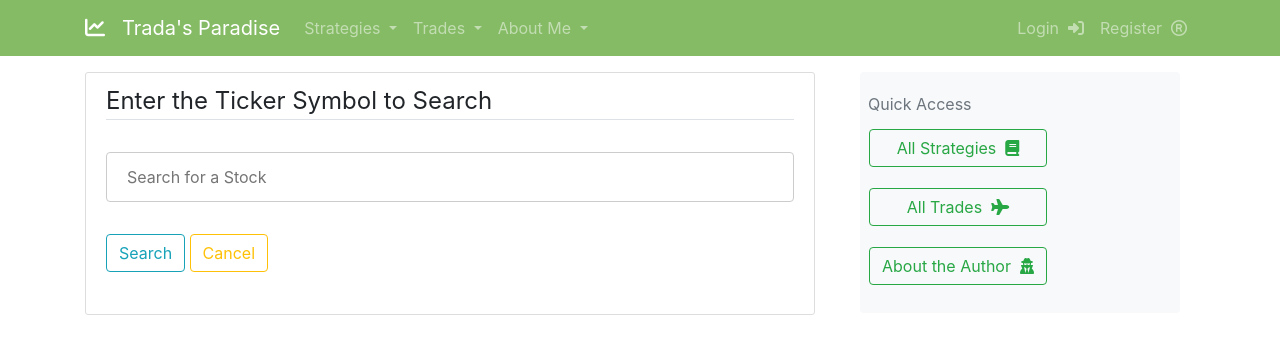
After one commit to HanlinMiao/django-finance-project, a Django app: page /search-stock/ in a window 1280 px wide. The commit adds this page. Shown: the top 354 px of the page. Run offline with Django 3.2, Linux system fonts and the light colour scheme; data comes from the database, SQL or seed files in the repository; some libraries are stand-ins or nearby versions.

Commit message:
added search stock functionality, need to implement try..catch.. block to prevent default

```diff
--- a/strategies/templates/strategies/base.html
+++ b/strategies/templates/strategies/base.html
@@ -50,7 +50,7 @@
                 <div class="dropdown-menu" aria-labelledby="dropdownMenuButton">
                   <a class="dropdown-item" href="{% url 'user-stock-dashboard' user.username %}">Track Your Stocks&nbsp;&nbsp;<i class="fa fa-balance-scale"></i></a>
                   <a class="dropdown-item" href="{% url 'strategy-create' %}">Add Stocks to Your Portfolio&nbsp;&nbsp;<i class="fa fa-lightbulb-o" aria-hidden="true"></i></a>
-                  <a class="dropdown-item" href="{% url 'strategy-create' %}">Search For A Stock&nbsp;&nbsp;<i class="fa fa-search" aria-hidden="true"></i></a>
+                  <a class="dropdown-item" href="{% url 'search-stock' %}">Search For A Stock&nbsp;&nbsp;<i class="fa fa-search" aria-hidden="true"></i></a>
                 </div>
               </div>
               {% endif %}
--- /dev/null
+++ b/strategies/templates/strategies/search_stock.html
@@ -0,0 +1,46 @@
+{% extends "strategies/base.html" %}
+{% load crispy_forms_tags %}
+{% block content %}
+<style>
+    input[type=text], select {
+      width: 100%;
+      padding: 12px 20px;
+      margin: 8px 0;
+      display: inline-block;
+      border: 1px solid #ccc;
+      border-radius: 4px;
+      box-sizing: border-box;
+    }
+
+    input[type=submit] {
+      width: 100%;
+      background-color: #4CAF50;
+      color: white;
+      padding: 14px 20px;
+      margin: 8px 0;
+      border: none;
+      border-radius: 4px;
+      cursor: pointer;
+    }
+
+    input[type=submit]:hover {
+      background-color: #45a049;
+    }
+</style>
+	<div class = "content-section">
+        <form action="{% url 'search-stock' %}" method="get">
+			{% csrf_token %}
+			<fieldset class = "form-group">
+				<legend class = "border-bottom mb-4">
+					Enter the Ticker Symbol to Search
+				</legend>
+                    <input name="q" type="text" placeholder="Search for a Stock">
+                <br>
+				<br>
+				<div class="form-group">
+					<button class = "btn btn-outline-info" type ="submit" value="Search">Search</button>
+					<a href="{% url 'index' %}" class="btn btn-outline-warning">Cancel</a>
+				</div>
+		</form>
+	</div>
+{% endblock content %}
--- a/strategies/urls.py
+++ b/strategies/urls.py
@@ -20,8 +20,9 @@
     download_script,
     script_loading,
     live_view,
+    search_stock,
     historical_chart,
-    get_historical_price
+    get_historical_price,
 )
 
 urlpatterns = [
@@ -45,4 +46,5 @@
     path('trade/<int:pk>/tickers/', download_ticker_file, name='download-ticker'),
     path('trade/<int:pk>/script/', download_script, name='download-script'),
     path('trade/<int:pk>/loading/', script_loading, name='loading'),
+    path('search-stock/', search_stock, name='search-stock'),
 ]
--- a/strategies/views.py
+++ b/strategies/views.py
@@ -2,6 +2,7 @@
 from django.shortcuts import render, redirect
 from django.urls import reverse, reverse_lazy
 from django import forms
+from django.contrib import messages
 from django.views.generic import (
     ListView,
     DetailView,
@@ -26,7 +27,8 @@
 from  yahoo_fin import stock_info as si
 import yfinance as yf
 from datetime import date, timedelta, datetime
-import json
+from django.urls import reverse
+from urllib.parse import urlencode
 
 
 class StrategyCreateView(CreateView):
@@ -196,6 +198,18 @@
     interval = "daily"
     return render(request, "strategies/home.html", {"strategies": strategies, "stocks": stocks, "interval": interval})
 
+def search_stock(request):
+    if request.GET.get('q', False):
+        try:
+            stock = request.GET.get('q', False)
+            return redirect('stock-price', stock)
+        except AssertionError:
+            messages.warning(f'{stock} data not available at this moment')
+            return redirect('search-stock')
+
+    strategies = get_all_strategies()
+    return render(request, "strategies/search_stock.html", {"strategies": strategies})
+
 def live_view(request, stock):
     strategies = get_all_strategies()
     data = yf.download(tickers=stock, period="1d", interval="1m")
```
